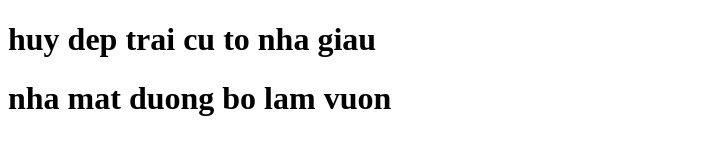
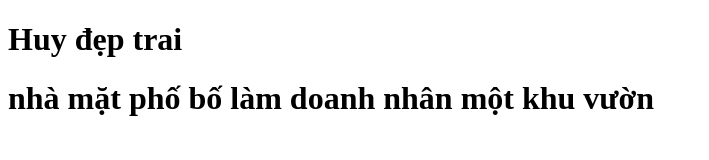
Before and after one commit to hanhathuy2612-mygit/source_java, a plain HTML site: page gacode.html in a window 1280 px wide. Shown: the whole page, without its empty margins (0-709 px from the left). Drawn offline with Linux system fonts and the light colour scheme.

Commit message:
update lan thu n

```diff
--- a/gacode.html
+++ b/gacode.html
@@ -1,7 +1,7 @@
 <!DOCTYPE html>
 <html>
     <body>
-        <h1>huy dep trai cu to nha giau</h1>
-        <h1>nha mat duong bo lam vuon</h1>
+        <h1>Huy đẹp trai</h1>
+        <h1>nhà mặt phố bố làm doanh nhân một khu vườn</h1>
     </body>
 </html>
```
